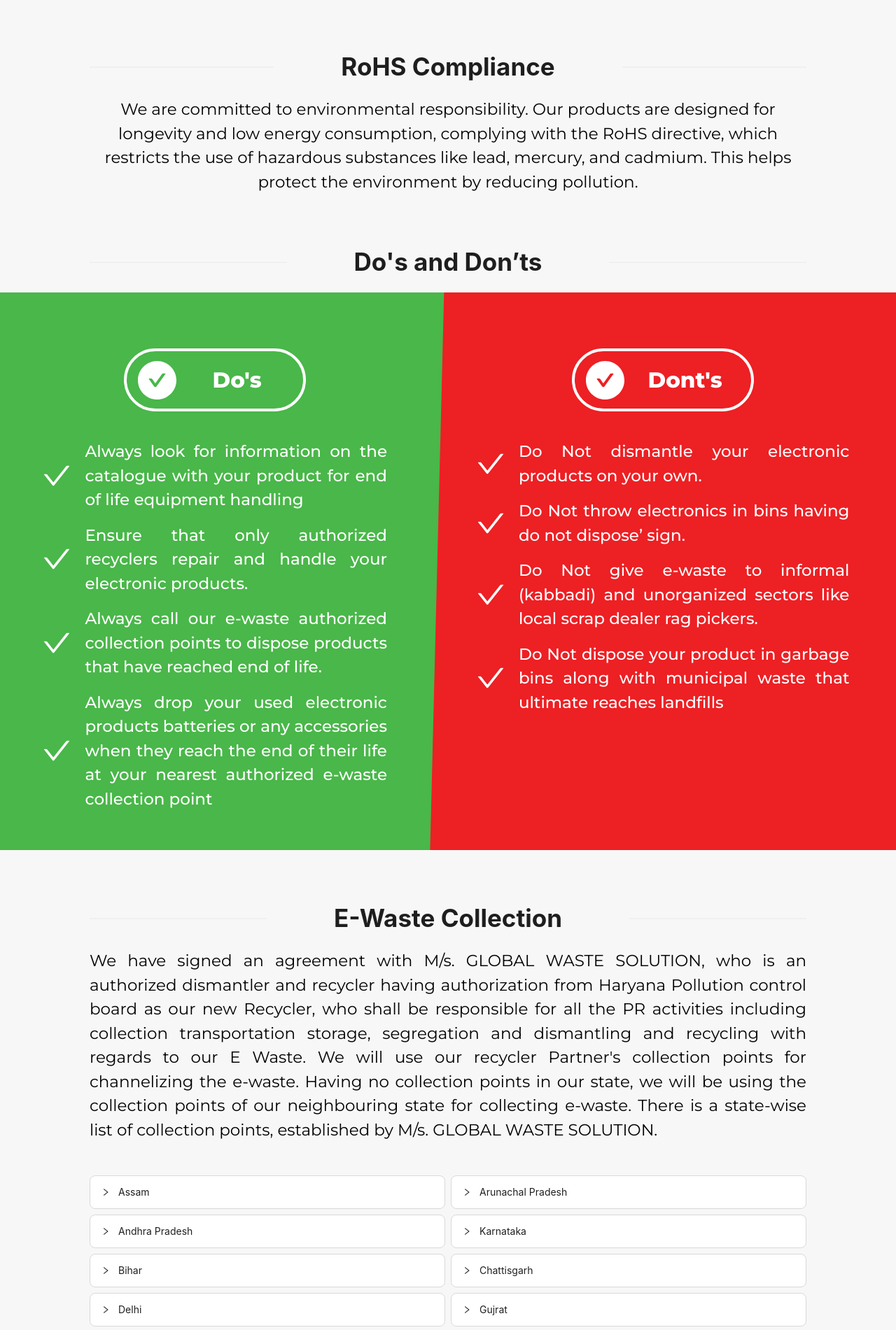
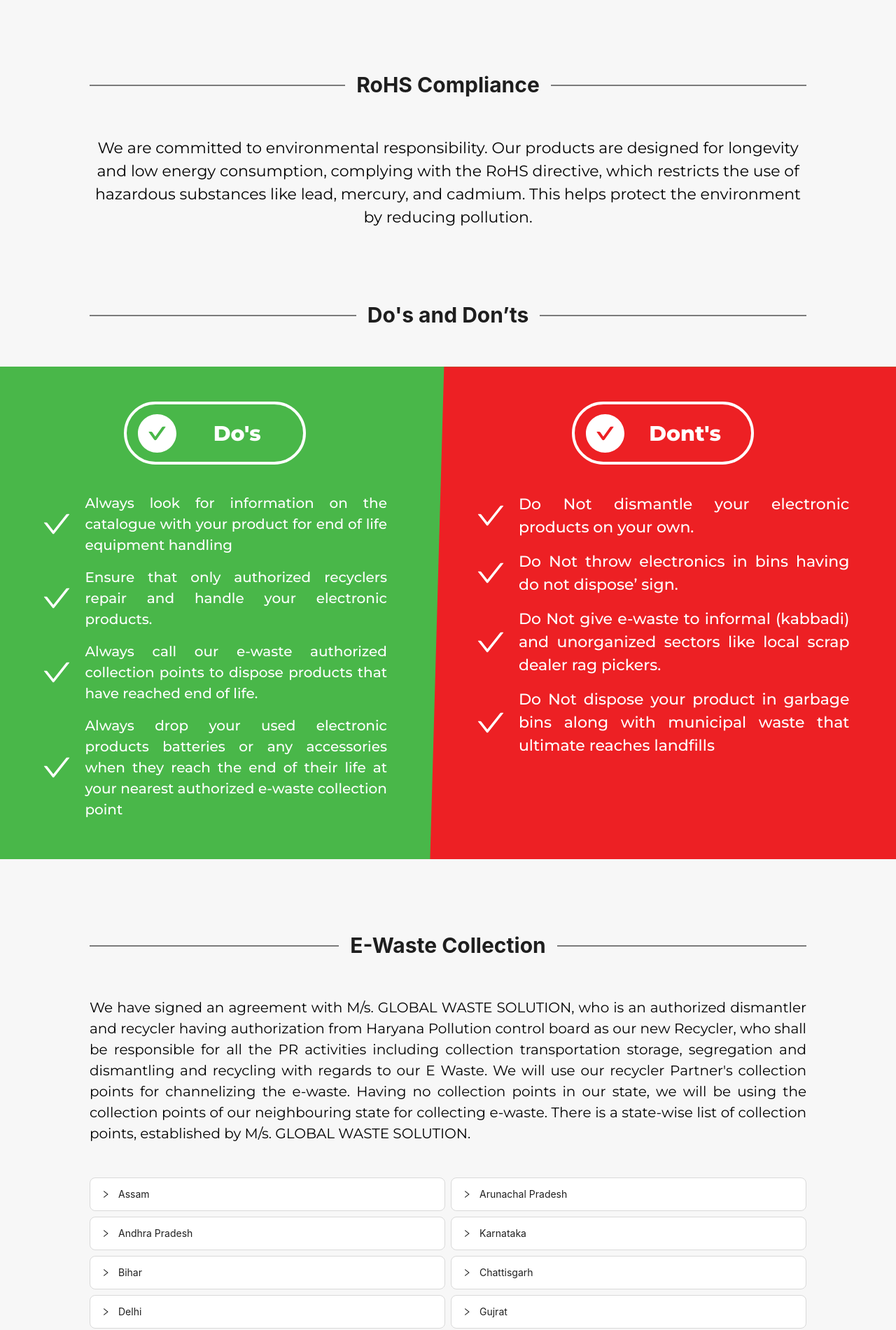
Before and after one commit to Gauraang24/printer-website, a React (Vite) app: page /e-waste in a window 1280 px wide. Shown: the part 469-2370 px from the top of the page at 70% size. Built offline with nearby package versions, Linux system fonts and the light colour scheme.

Commit message:
Ewaste : Responsiveness Bugs Fixed

```diff
--- a/src/pages/EWaste/Ewaste.jsx
+++ b/src/pages/EWaste/Ewaste.jsx
@@ -1,17 +1,21 @@
-import { Collapse, Divider } from "antd";
+import { Collapse } from "antd";
 import KeepInTouch from "../../commonComponents/KeepInTouch";
 import { donts, dos } from "../../staticData/ewaste";
 import { CheckCircleFilled, CheckOutlined } from "@ant-design/icons";
 import { useEffect, useState } from "react";
 import { ewasteData } from "../../../public/excel_files/ewastedata";
+import { fontlg, fontmd, fontsm, fontxs, mtlg, mylg, ptlg } from "../../utils/constant";
+import { CustomDivider } from "../../commonComponents/CustomDivider";
 
 const Ewaste = () => {
   const [isLargeScreen, setIsLargeScreen] = useState(window.innerWidth >= 768);
-  console.log("isLargeScreen", isLargeScreen);
+  const [isAboveSM, setIsAboveSM] = useState(window.innerHeight >= 640)
+  console.log("isAboveSm", isAboveSM)
 
   useEffect(() => {
     const handleResize = () => {
       setIsLargeScreen(window.innerWidth >= 1024);
+      setIsAboveSM(window.innerWidth >= 640)
     };
 
     window.addEventListener("resize", handleResize);
@@ -21,6 +25,47 @@
       window.removeEventListener("resize", handleResize);
     };
   }, []);
+
+
+  const returnCollapse = (item, index) => {
+    return <>
+      <Collapse
+        key={index}
+        className="w-full mb-2"
+        items={[
+          {
+            key: { index },
+            label: item?.state,
+            children: <div>
+              <div className="flex mb-2 h-auto">
+                <p className={`w-1/2 text-start font-bold ${fontxs}`}>Location</p>
+                <p className={`w-1/2 ${fontxs}`}>{item?.location}</p>
+              </div>
+              <div className="flex mb-2 h-auto">
+                <p className={`w-1/2 text-start font-bold ${fontxs}`}>Address</p>
+                <p className={`w-1/2 ${fontxs}`}>{item?.address}</p>
+              </div>
+              <div className="flex mb-2 h-auto">
+                <p className={`w-1/2 text-start font-bold ${fontxs}`}>Contact Person</p>
+                <div className={`w-1/2 ${fontxs}`}>
+                  <p><span className="font-bold">Contact person :</span>{item?.contactPerson?.name}</p>
+                  <p><span className="font-bold">Contact person :</span>{item?.contactPerson?.centralizedContactPerson}</p>
+                </div>
+              </div>
+              <div className="flex mb-2 h-auto">
+                <p className={`w-1/2 text-start font-bold ${fontxs}`}>Contact Number</p>
+                <div className={`w-1/2 ${fontxs}`}>
+                  <p><span className="font-bold">Toll Number :</span>{item?.contactNumber?.tollNo}</p>
+                  <p><span className="font-bold">Contact Number :</span>{item?.contactNumber?.contactNo}</p>
+                  <p><span className="font-bold">Centralized Number :</span>{item?.contactNumber?.centralizedNo}</p>
+                </div>
+              </div>
+            </div>,
+          },
+        ]}
+      />
+    </>
+  }
   return (
     <section>
       {/* Banner Section */}
@@ -32,13 +77,10 @@
         />
       </div>
       {/* RoHS Compliance */}
-      <div className="w-[80%] mx-auto 2xs:mt-[30px] sm:mt-[40px] md:mt-[50px] lg:mt-[60px] xl:mt-[70px] 2xl:mt-[80px]">
-        <Divider className="">
-          <p className="2xs:text-[20px] sm:text-[23px] xmd:text-[25px] md:text-[28px] lg:text-[30px] xl:text-[35px] font-bold px-8 md:px-10 lg:px-14 xl:px-20">
-            RoHS Compliance
-          </p>
-        </Divider>
-        <p className="text-justify lg:text-center 2xs:text-[14px] sm:text-[16px] md:text-[18px] lg:text-[20px] xl:text-[23px] 2xl:text-[25px]">
+      <div className={`w-[90%] sm:w-[80%] sm:max-w-[1200px] mx-auto ${mtlg}`}>
+        <CustomDivider title={'RoHS Compliance'} />
+
+        <p className={`text-justify lg:text-center ${fontmd}`}>
           We are committed to environmental responsibility. Our products are
           designed for longevity and low energy consumption, complying with the
           RoHS directive, which restricts the use of hazardous substances like
@@ -48,21 +90,17 @@
       </div>
 
       {/* Dos and Donts  */}
-      <div className="w-full 2xs:mt-[30px] sm:mt-[40px] md:mt-[50px] lg:mt-[60px] xl:mt-[70px] 2xl:mt-[80px]">
-        <div className="w-[80%] mx-auto">
-          <Divider className="">
-            <p className="2xs:text-[20px] sm:text-[23px] xmd:text-[25px] md:text-[28px] lg:text-[30px] xl:text-[35px] font-bold  px-8 md:px-10 lg:px-14 xl:px-20">
-              {`Do's and Don’ts`}
-            </p>
-          </Divider>
+      <div className={`w-full ${mtlg}`}>
+        <div className="w-[90%] sm:w-[80%] sm:max-w-[1200px] mx-auto">
+          <CustomDivider title={"Do's and Don’ts"} />
         </div>
 
         <div className="flex flex-col md:flex-row bg-[#49B749]">
-          <div className="w-full md:w-[48%] bg-[#49B749] flex items-center  flex-col xl:pt-20 lg:pt-16 md:pt-12 sm:pt-10 2xs:pt-8">
+          <div className={`w-full md:w-[48%] bg-[#49B749] flex items-center  flex-col ${ptlg}`}>
             <div className="h-[50px] w-[150px] lg:h-[90px] lg:w-[260px] border-4 border-white rounded-full flex justify-between gap-2 px-4 items-center mb-10">
               <CheckCircleFilled style={{ fontSize: isLargeScreen ? "55px" : "25px", color: "#fff" }} />
               <div className="flex-1">
-                <p className="text-white 2xs:text-[18px] sm:text-[20px] md:text-[24px] lg:text-[27px] xl:text-[31px] font-extrabold text-center">
+                <p className={`text-white ${fontlg} font-extrabold text-center`}>
                   {`Do's`}
                 </p>
               </div>
@@ -80,7 +118,7 @@
                         // marginTop: "10px",
                       }}
                     />
-                    <p className="2xs:text-[14px] sm:text-[16px] md:text-[18px] lg:text-[20px] xl:text-[23px] 2xl:text-[25px] font-medium text-justify text-white">
+                    <p className={`${fontsm} font-medium text-justify text-white`}>
                       {i}
                     </p>
                   </div>
@@ -89,7 +127,7 @@
             </div>
           </div>
           <div
-            className="w-full md:w-[52%] bg-[#ED2024] flex items-center flex-col xl:pt-20 lg:pt-16 md:pt-12 sm:pt-10 2xs:pt-8 lg:clip-path-none"
+            className={`w-full md:w-[52%] bg-[#ED2024] flex items-center flex-col ${ptlg} lg:clip-path-none`}
             style={{
               clipPath:
                 isLargeScreen && "polygon(3% 0, 100% 0, 100% 100%, 0% 100%)",
@@ -103,7 +141,7 @@
                 }}
               />
               <div className="flex-1">
-                <p className="text-white 2xs:text-[18px] sm:text-[20px] md:text-[24px] lg:text-[27px] xl:text-[31px] font-extrabold text-center">
+                <p className={`text-white ${fontlg} font-extrabold text-center`}>
                   {`Dont's`}
                 </p>
               </div>
@@ -121,7 +159,7 @@
                         // marginTop: "10px",
                       }}
                     />
-                    <p className="2xs:text-[14px] sm:text-[16px] md:text-[18px] lg:text-[20px] xl:text-[23px] 2xl:text-[25px] font-medium text-justify text-white">
+                    <p className={`${fontmd} font-medium text-justify text-white`}>
                       {i}
                     </p>
                   </div>
@@ -133,14 +171,11 @@
       </div>
 
       {/* E-Waste Collection */}
-      <div className="w-[80%] mx-auto 2xs:my-[30px] sm:my-[40px] md:my-[50px] lg:my-[60px] xl:my-[70px] 2xl:my-[80px]">
-        <Divider className="">
-          <p className="2xs:text-[20px] sm:text-[23px] xmd:text-[25px] md:text-[28px] lg:text-[30px] xl:text-[35px] font-bold  px-8 md:px-10 lg:px-14 xl:px-20">
-            E-Waste Collection
-          </p>
-        </Divider>
+      <div className={`w-[90%] sm:w-[80%] sm:max-w-[1200px] mx-auto ${mylg} `}>
 
-        <p className="text-justify 2xs:text-[14px] sm:text-[16px] md:text-[18px] lg:text-[20px] xl:text-[23px] 2xl:text-[25px] mb-12">
+        <CustomDivider title={"E-Waste Collection"} />
+
+        <p className={`text-justify 2xs:text-[14px] ${fontsm} mb-12`}>
           We have signed an agreement with M/s. GLOBAL WASTE SOLUTION, who is an
           authorized dismantler and recycler having authorization from Haryana
           Pollution control board as our new Recycler, who shall be responsible
@@ -154,96 +189,34 @@
         </p>
 
         <div className="w-full gap-2 justify-around flex">
-          <div className="w-1/2">
+          <div className={`${isAboveSM ? "w-1/2 " : "w-full"}`}>
             {ewasteData.map((item, index) => {
-              if (index % 2 === 0)
+              if (isAboveSM) {
+                if (index % 2 === 0)
+                  return (
+                    returnCollapse(item, index)
+                  );
+              } else {
                 return (
-                  <Collapse
-                    key={index}
-                    className="w-full mb-2"
-                    items={[
-                      {
-                        key: { index },
-                        label: item?.state,
-                        children: <div>
-                          <div className="flex h-auto">
-                            <p className="w-1/2 text-start">Location</p>
-                            <p className="w-1/2 ">{item?.location}</p>
-                          </div>
-                          <div className="flex h-auto">
-                            <p className="w-1/2 text-start">Address</p>
-                            <p className="w-1/2 ">{item?.address}</p>
-                          </div>
-                          <div className="flex h-auto">
-                            <p className="w-1/2 text-start">Contact Person</p>
-                            <div className="w-1/2 ">
-                              <p><span>Contact person :</span>{item?.contactPerson?.name}</p>
-                              <p><span>Contact person :</span>{item?.contactPerson?.centralizedContactPerson}</p>
-                            </div>
-                          </div>
-                          <div className="flex h-auto">
-                            <p className="w-1/2 text-start">Contact Number</p>
-                            <div className="w-1/2 ">
-                              <p><span>Toll Number :</span>{item?.contactNumber?.tollNo}</p>
-                              <p><span>Contact Number :</span>{item?.contactNumber?.contactNo}</p>
-                              <p><span>Centralized Number :</span>{item?.contactNumber?.centralizedNo}</p>
-                            </div>
-                          </div>
-                        </div>,
-                      },
-                    ]}
-                  />
+                  returnCollapse(item, index)
                 );
+              }
             })}
           </div>
-          <div className="w-1/2">
+          {isAboveSM && <div className="w-1/2">
             {ewasteData.map((item, index) => {
               if (index % 2 !== 0)
                 return (
-                  <Collapse
-                    key={index}
-                    className="w-full mb-2"
-                    items={[
-                      {
-                        key: { index },
-                        label: item?.state,
-                        children: <div>
-                          <div className="flex h-auto">
-                            <p className="w-1/2 text-start">Location</p>
-                            <p className="w-1/2 ">{item?.location}</p>
-                          </div>
-                          <div className="flex h-auto">
-                            <p className="w-1/2 text-start">Address</p>
-                            <p className="w-1/2 ">{item?.address}</p>
-                          </div>
-                          <div className="flex h-auto">
-                            <p className="w-1/2 text-start">Contact Person</p>
-                            <div className="w-1/2 ">
-                              <p><span>Contact person :</span>{item?.contactPerson?.name}</p>
-                              <p><span>Contact person :</span>{item?.contactPerson?.centralizedContactPerson}</p>
-                            </div>
-                          </div>
-                          <div className="flex h-auto">
-                            <p className="w-1/2 text-start">Contact Number</p>
-                            <div className="w-1/2 ">
-                              <p><span>Toll Number :</span>{item?.contactNumber?.tollNo}</p>
-                              <p><span>Contact Number :</span>{item?.contactNumber?.contactNo}</p>
-                              <p><span>Centralized Number :</span>{item?.contactNumber?.centralizedNo}</p>
-                            </div>
-                          </div>
-                        </div>,
-                      },
-                    ]}
-                  />
+                  returnCollapse(item, index)
                 );
             })}
-          </div>
+          </div>}
         </div>
       </div>
 
       {/* Keep In Touch  */}
       <KeepInTouch />
-    </section>
+    </section >
   );
 };
 
--- a/src/utils/constant.js
+++ b/src/utils/constant.js
@@ -3,6 +3,7 @@
 export const fontlg = '2xl:text-[35px] xl:text-[30px] md:text-[25px] sm:text-[20px] text-[18px]';
 export const fontmd = '2xl:text-[24px] xl:text-[22px] md:text-[20px] sm:text-[18px] text-[16px]';
 export const fontsm = "2xl:text-[22px] xl:text-[20px] md:text-[18px] sm:text-[16px] text-[14px]";
+export const fontxs = "2xl:text-[20px] xl:text-[18px] md:text-[16px] sm:text-[14px] text-[12px]";
 
 
 export const pylg = "2xl:py-[55px] xl:py-[50px] md:py-[45px] sm:py-[40px] xs-py-[35px] py-[30px]";
```
